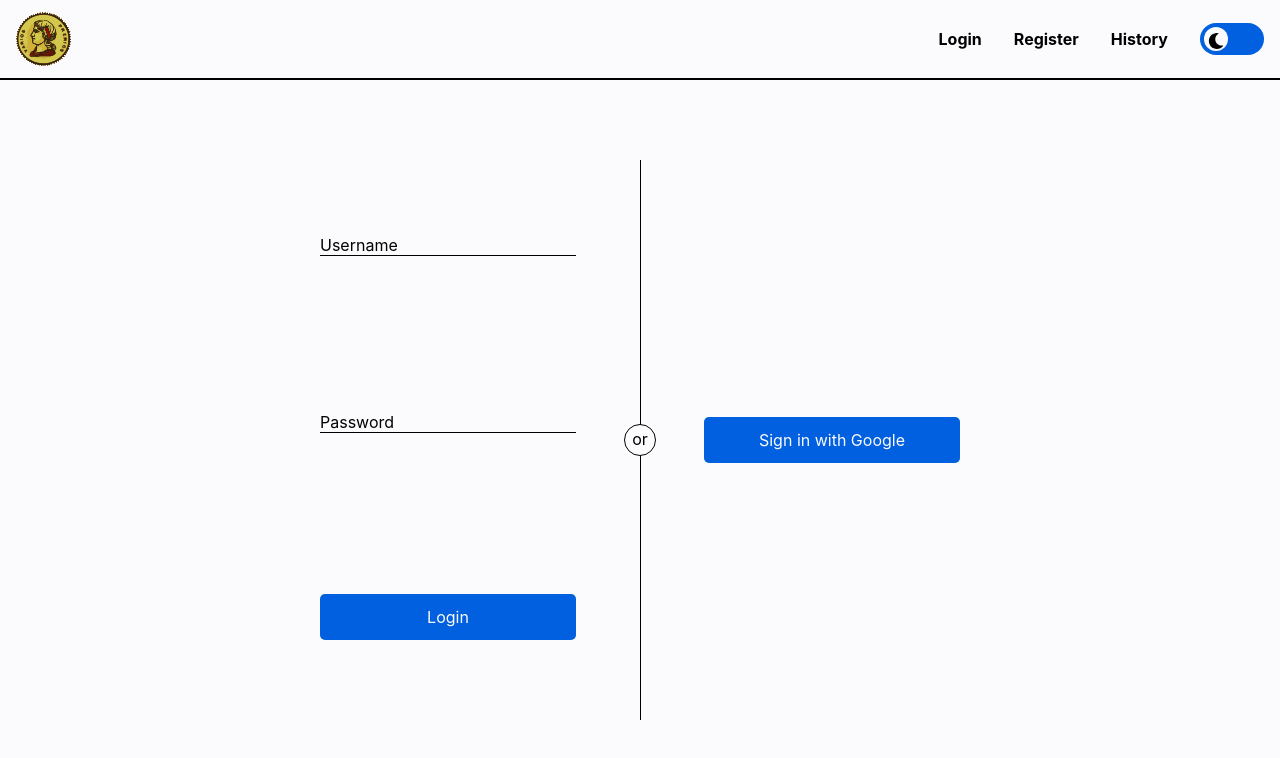
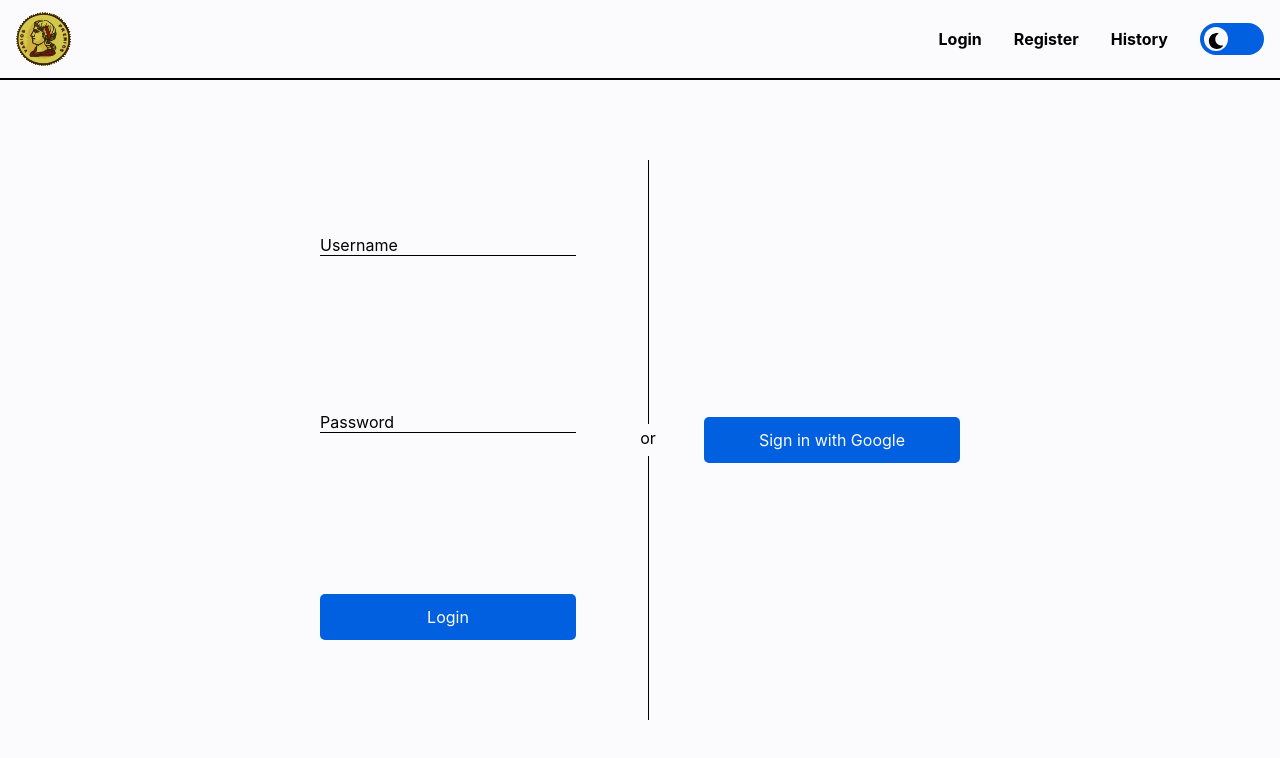
Before and after one commit to ErmoGarcia/mus, a Next.js app: page /login in a window 1280 px wide. Shown: the top 758 px of the page. Built offline with nearby package versions, Linux system fonts and the light colour scheme.

Commit message:
fix: vertcal separator fixed

```diff
--- a/styles/Login.module.scss
+++ b/styles/Login.module.scss
@@ -55,20 +55,18 @@
 
         &::before {
             content: "";
-            width: 50%;
+            width: calc(50% + .5rem);
             height: 100%;
             position: absolute;
             border-right: 1px solid var(--font-color);
         }
 
         span {
-            left: -.5rem;
+            left: 0;
             bottom: calc(50% - 1rem);
             height: 2rem;
             width: 2rem;
             padding: .25rem 0;
-            border: 1px solid var(--font-color);
-            border-radius: 50%;
         }
     }
 }
```
